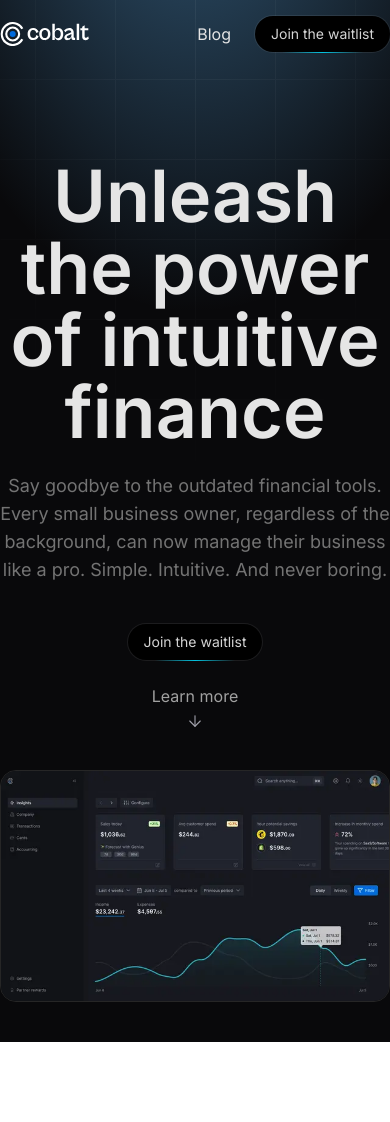
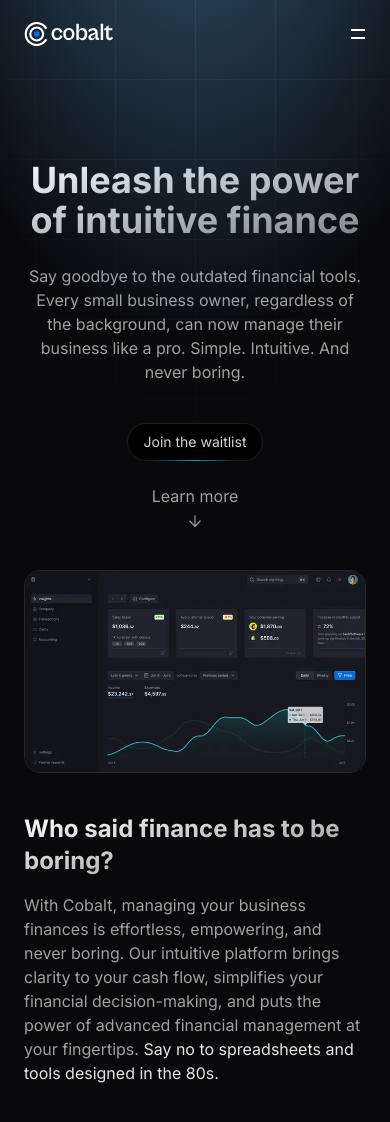
Before and after one commit to Yashx18/CobaltLP, a React (Vite) app: page / in a window 390 px wide. Shown: the top 1122 px of the page. Before the commit the page ends 1042 px from the top, so only its background shows below. Built offline with nearby package versions, Linux system fonts and the light colour scheme.

Commit message:
Hero section is complete and responsive with hero feature section

```diff
--- /dev/null
+++ b/src/components/CTA.tsx
@@ -0,0 +1,15 @@
+const CTA = () => {
+  return (
+    <div className="group relative mx-auto w-fit">
+      <div className="absolute inset-x-0 -top-[1px] z-10 mx-auto h-px w-[70%] bg-transparent bg-gradient-to-r from-cyan-400/0 via-cyan-400/90 to-cyan-400/0 opacity-0 shadow-[0_0_20px_2px_#2b7fff]/20 transition-opacity duration-400 group-hover:opacity-90 group-active:opacity-90"></div>
+
+      <button className="relative cursor-pointer rounded-full bg-black px-4 py-2 text-sm text-neutral-300 ring ring-white/8 transition-shadow duration-400 group-hover:shadow-[0_0_20px_2px_#2b7fff]/20 group-active:shadow-[0_0_20px_2px_#b8e6fe]/20">
+        Join the waitlist
+      </button>
+
+      <div className="-bottom-0.2 absolute inset-x-0 mx-auto h-px w-[60%] bg-gradient-to-r from-cyan-400/0 via-cyan-400/90 to-cyan-400/0 opacity-80 transition-opacity duration-500 group-hover:opacity-25 group-active:opacity-25"></div>
+    </div>
+  );
+};
+
+export default CTA;
--- a/src/components/Navbar.tsx
+++ b/src/components/Navbar.tsx
@@ -1,4 +1,5 @@
 import { useState, useEffect } from 'react';
+import CTA from './CTA';
 
 const Navbar = () => {
   const links = [
@@ -9,6 +10,7 @@
   ];
 
   const [isScrolled, setIsScrolled] = useState(false);
+  const [isOpen, setIsOpen] = useState(false);
 
   useEffect(() => {
     const handleScroll = () => {
@@ -19,11 +21,12 @@
     return () => window.removeEventListener('scroll', handleScroll);
   }, []);
 
-  console.log(isScrolled);
-
   return (
-    <div className="fixed top-0 z-10 w-full py-4">
-      <div className="mx-auto my-0 flex max-w-6xl items-center justify-between">
+    <div className="fixed top-0 z-10 w-full px-6 py-4.5 sm:px-10 lg:py-4">
+      <div
+        className={`mx-auto my-0 flex items-center justify-between transition-normal duration-300 ${isScrolled ? 'max-w-5xl rounded-full bg-[#212121]/10 p-3 ring ring-neutral-600 backdrop-blur-2xl' : 'max-w-6xl'}`}
+      >
+        {/* Logo */}
         <svg fill="none" xmlns="http://www.w3.ozrg/2000/svg" viewBox="0 0 75 20" className="h-6">
           <path d="M13.09 10a2.5 2.5 0 1 1-5 0 2.5 2.5 0 0 1 5 0Z" fill="#006ADC"></path>
           <path
@@ -51,21 +54,69 @@
             fill="#fff"
           ></path>
         </svg>
-        <div className="flex items-center gap-6">
-          <div className="flex items-center justify-center text-neutral-200">
+
+        <div className="hidden items-center gap-6 lg:flex">
+          {/* Links */}
+          <div className="flex items-center justify-center text-neutral-300 transition-colors duration-200 hover:text-neutral-100">
             {links.map((item, index) => (
               <a href={item.href} key={index}>
                 {item.title}
               </a>
             ))}
           </div>
-          <div className="relative">
-            <button className="relative cursor-pointer rounded-full bg-black px-4 py-2 text-sm text-neutral-300 ring ring-white/8">
-              Join the waitlist
-            </button>
-            <div className="-bottom-0.2 absolute inset-x-0 mx-auto h-px w-[60%] bg-gradient-to-r from-cyan-400/0 via-cyan-400/90 to-cyan-400/0 transition-opacity duration-500 group-hover:opacity-40"></div>
+          {/* CTA */}
+          <CTA />
+        </div>
+        <div
+          className={`relative py-2 lg:hidden ${isScrolled ? `px-3` : `px-0`}`}
+          onClick={() => {
+            setIsOpen(!isOpen);
+          }}
+        >
+          <svg
+            width="16"
+            height="16"
+            fill="none"
+            className="cursor-pointer transition-all duration-1000"
+          >
+            {isOpen ? (
+              <path
+                stroke="#FFFFFF"
+                stroke-linecap="square"
+                stroke-width="2"
+                d="M2 2 L14 14 M2 14 L14 2"
+              ></path>
+            ) : (
+              <path
+                stroke="#FFFFFF"
+                stroke-linecap="square"
+                stroke-width="2"
+                d="M2 4h12M2 12h12"
+              ></path>
+            )}
+          </svg>
+        </div>
+        {isOpen && (
+          <div
+            className={`absolute inset-x-0 top-16 z-100 mx-auto flex w-full max-w-[94.5%] flex-col items-center justify-center gap-4 rounded-lg border border-neutral-400/40 bg-[#040407] p-8 shadow-lg transition-all duration-400 sm:max-w-[87.5%] lg:hidden`}
+          >
+            {/* Cobalt links */}
+            <div className="flex flex-col items-center gap-3">
+              {links.map((items: any, index: any) => (
+                <a
+                  href={items.href}
+                  key={index}
+                  className="font-normal text-neutral-300 transition duration-200 hover:text-[#595959]"
+                >
+                  {items.title}
+                </a>
+              ))}
+            </div>
+
+            {/* Cobalt CTA */}
+            <CTA />
           </div>
-        </div>
+        )}
       </div>
     </div>
   );
--- a/src/sections/Hero.tsx
+++ b/src/sections/Hero.tsx
@@ -1,9 +1,10 @@
 import banner from '../assets/dashboard.webp';
+import CTA from '../components/CTA';
 
 const Hero = () => {
   return (
-    <section className="relative isolate h-fit w-full transform-gpu bg-[#09090b]">
-      <div className="absolute inset-0 -z-10 bg-[image:radial-gradient(80%_50%_at_50%_-20%,hsl(206,81.9%,65.3%,0.5),rgba(255,255,255,0))]"></div>
+    <section className="relative h-fit w-full bg-[#09090b] px-6 sm:px-10">
+      <div className="absolute inset-0 bg-[image:radial-gradient(80%_50%_at_50%_-20%,hsl(206,81.9%,65.3%,0.5),rgba(255,255,255,0))]"></div>
       <svg
         className="absolute inset-0 h-full w-full [mask-image:radial-gradient(75%_50%_at_top_center,white,transparent)] stroke-white/5"
         aria-hidden="true"
@@ -17,25 +18,20 @@
       </svg>
       <div className="mx-auto w-full max-w-5xl pt-40">
         <div className="mx-auto my-0 flex h-full max-w-4xl flex-col items-center justify-center">
-          <h1 className="max-w-3xl text-center text-7xl font-semibold text-neutral-200">
+          <h1 className="max-w-3xl bg-[linear-gradient(to_bottom_right,white,grey)] bg-clip-text text-center text-4xl font-bold sm:text-6xl md:text-7xl sm:font-semibold text-transparent">
             Unleash the power of intuitive finance
           </h1>
-          <p className="mt-6 max-w-2xl text-center text-lg text-neutral-500">
+          <p className="mt-6 max-w-2xl text-center text-md sm:text-lg text-neutral-400">
             Say goodbye to the outdated financial tools. Every small business owner, regardless of
             the background, can now manage their business like a pro. Simple. Intuitive. And never
             boring.
           </p>
         </div>
         <div className="mt-10 flex w-full flex-col gap-6">
-          <div className="relative mx-auto w-fit">
-            <button className="relative cursor-pointer rounded-full bg-black px-4 py-2 text-sm text-neutral-300 ring ring-white/8">
-              Join the waitlist
-            </button>
-            <div className="-bottom-0.2 absolute inset-x-0 mx-auto h-px w-[60%] bg-gradient-to-r from-cyan-400/0 via-cyan-400/90 to-cyan-400/0 transition-opacity duration-500 group-hover:opacity-40"></div>
-          </div>
-          <div className="mx-auto flex flex-col items-center justify-center gap-1 text-neutral-400">
+          <CTA />
+
+          <div className="group z-1 mx-auto flex h-auto cursor-pointer flex-col items-center justify-center gap-1 text-neutral-400 hover:text-neutral-100">
             <p>Learn more</p>
-            <span>
             <svg
               xmlns="http://www.w3.org/2000/svg"
               width="18"
@@ -46,12 +42,11 @@
               stroke-width="1.5"
               stroke-linecap="round"
               stroke-linejoin="round"
-                className="lucide lucide-arrow-down text-zinc-400 duration-300 group-hover:translate-y-1.5 group-hover:text-zinc-100"
+              className="lucide lucide-arrow-dow transition-transform duration-300 group-hover:translate-y-1.5"
             >
               <path d="M12 5v14"></path>
               <path d="m19 12-7 7-7-7"></path>
             </svg>
-            </span>
           </div>
         </div>
 
@@ -59,6 +54,26 @@
         <div className="mx-auto h-fit w-full py-10">
           <img src={banner} alt="banner" className="w-full rounded-2xl border border-neutral-800" />
         </div>
+
+        {/* Hero feature */}
+        <div className="flex w-full grid-cols-2 flex-col items-start gap-2 pb-10 sm:py-10 md:py-20 lg:grid lg:gap-5">
+          <div className="col-span-1 lg:pr-10">
+            <h2 className="tracking-light bg-[linear-gradient(to_bottom_right,white,grey)] bg-clip-text pb-2 text-2xl sm:text-3xl md:text-4xl font-bold text-transparent">
+              Who said finance has to be boring?
+            </h2>
+          </div>
+          <div className="col-span-1 w-full text-md sm:text-lg md:text-xl text-neutral-400">
+            <p>
+              With Cobalt, managing your business finances is effortless, empowering, and never
+              boring. Our intuitive platform brings clarity to your cash flow, simplifies your
+              financial decision-making, and puts the power of advanced financial management at your
+              fingertips.{' '}
+              <span className="text-neutral-200">
+                Say no to spreadsheets and tools designed in the 80s.
+              </span>
+            </p>
+          </div>
+        </div>
       </div>
     </section>
   );
```
Lines whose indentation alone changed are shown as unchanged.
